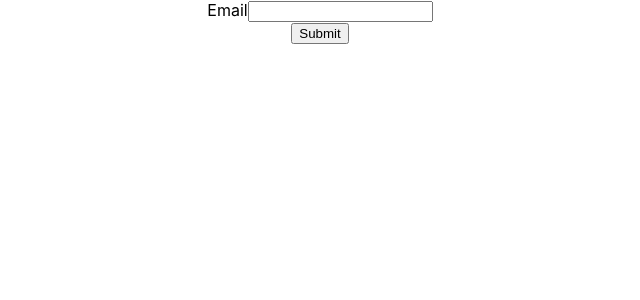
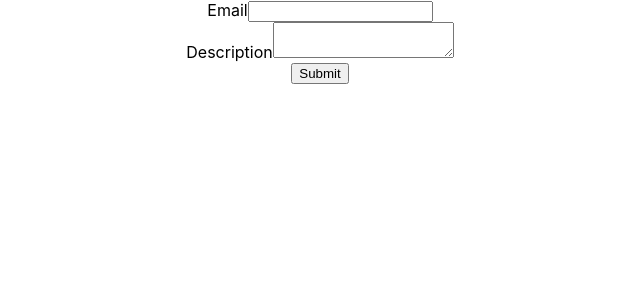
Before and after one commit to chillaxabhinav/React-Formik, a React (Create React App) app: page / in a window 1280 px wide. Shown: the top 300 px of the page, without its empty margins (320-960 px from the left). Built offline with nearby package versions, Linux system fonts and the light colour scheme.

Commit message:
Reusable TextArea Component

```diff
--- a/src/Components/New/FormikContainer.js
+++ b/src/Components/New/FormikContainer.js
@@ -7,11 +7,13 @@
 const FormikContainer = () => {
 
     const initialValues = {
-        email : ''
+        email : '',
+        description : ''
     };
 
     const validationSchema = Yup.object({
-        email : Yup.string().required('Required')
+        email : Yup.string().required('Required'),
+        description : Yup.string().required('Required')
     });
 
     const onSubmit = (values) => {
@@ -24,6 +26,7 @@
                 return(
                     <Form>
                         <FormikControl control="input" name="email" label="Email" type="email" />
+                        <FormikControl control="textarea" name="description" label="Description"/>
                         <button type="submit">Submit</button>
                     </Form>
                 )
--- a/src/Components/New/FormikControl.js
+++ b/src/Components/New/FormikControl.js
@@ -1,5 +1,5 @@
 import React from 'react';
-import input from './Input';
+import Textarea from './TextArea';
 import Input from './Input';
 
 const FormikControl = (props) => {
@@ -9,7 +9,7 @@
     switch(control){
         case 'input' : return <Input {...rest} />
 
-        case 'textarea':
+        case 'textarea': return <Textarea {...rest}/>
 
         case 'select':
 
--- /dev/null
+++ b/src/Components/New/TextArea.js
@@ -0,0 +1,18 @@
+import React from 'react';
+import { Field, ErrorMessage } from 'formik';
+import TextError from './TextError';
+
+const TextArea = (props) =>  {
+
+    const { label, name, ...rest } = props;
+
+    return (
+        <div>
+            <label htmlFor={name}>{label}</label>
+            <Field as="textarea" name={name} {...rest} />
+            <ErrorMessage name={name} component={TextError} />
+        </div>
+    )
+}
+
+export default TextArea
```
